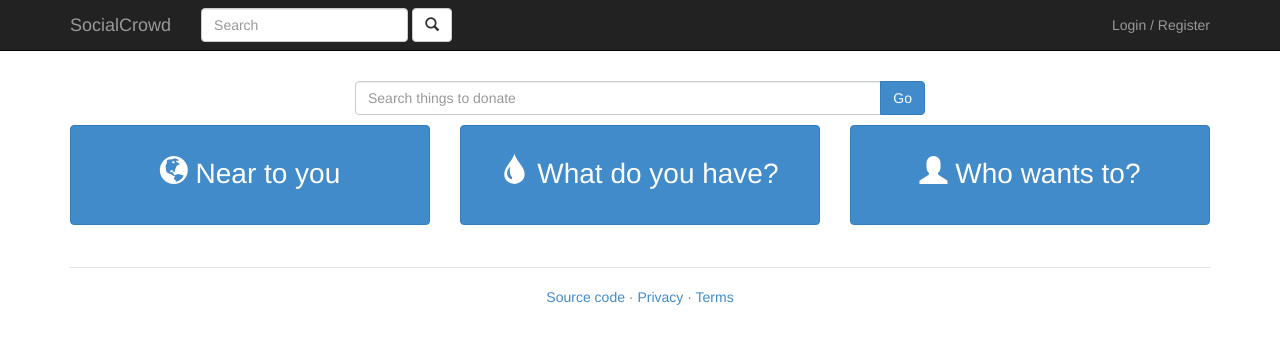
After one commit to socialinn/socialtocrowd, a Django app: page /project/things/ in a window 1280 px wide. The commit adds this page. Shown: the top 344 px of the page. Run offline with Django 3.2, Linux system fonts and the light colour scheme; parts of the project's set-up code (start-up, migrations or seed data) failed here and were passed over; some libraries are stand-ins or nearby versions.

Commit message:
Added basic things and ongs views

```diff
--- a/socialcrowd/landing/templates/landing/bigbuttons.html
+++ b/socialcrowd/landing/templates/landing/bigbuttons.html
@@ -8,14 +8,14 @@
     </div>
 
     <div class="col-lg-4">
-        <a href="#" class="bigbutton btn btn-primary">
+        <a href="{% url 'things' %}" class="bigbutton btn btn-primary">
             <span class="glyphicon glyphicon-tint"></span>
             {% trans "What do you have?" %}
         </a>
     </div>
 
     <div class="col-lg-4">
-        <a href="#" class="bigbutton btn btn-primary">
+        <a href="{% url 'ongs' %}" class="bigbutton btn btn-primary">
             <span class="glyphicon glyphicon-user"></span>
             {% trans "Who wants to?" %}
         </a>
--- a/socialcrowd/project/static/css/near.css
+++ b/socialcrowd/project/static/css/near.css
@@ -2,7 +2,3 @@
     height: 400px;
     margin-bottom: 20px;
 }
-.searchloc {
-    width: 50%;
-    margin: 10px auto;
-}
--- /dev/null
+++ b/socialcrowd/project/static/css/project.css
@@ -0,0 +1,4 @@
+.searchbar {
+    width: 50%;
+    margin: 10px auto;
+}
--- a/socialcrowd/project/templates/project/near.html
+++ b/socialcrowd/project/templates/project/near.html
@@ -1,7 +1,10 @@
 {% extends "base.html" %}
 {% load i18n %}
 
+{% block title %}{% trans "Near to you" %}{% endblock %}
+
 {% block extrahead %}
+    <link type="text/css" href="{{ STATIC_URL }}css/project.css" rel="stylesheet"></link>
     <link type="text/css" href="{{ STATIC_URL }}css/near.css" rel="stylesheet"></link>
 {% endblock %}
 
@@ -14,7 +17,7 @@
 {% endblock %}
 
 {% block content %}
-    <div class="searchloc input-group">
+    <div class="searchbar input-group">
       <input type="text" class="form-control" id="address" placeholder="{% trans "Search your location" %}">
       <span class="input-group-btn">
         <input type="button" class="btn btn-primary" value="{% trans "Go" %}" onclick="Near.codeAddress()">
--- /dev/null
+++ b/socialcrowd/project/templates/project/search.html
@@ -0,0 +1,25 @@
+{% extends "base.html" %}
+{% load i18n %}
+
+{% block title %}{{ title }}{% endblock %}
+
+{% block extrahead %}
+    <link type="text/css" href="{{ STATIC_URL }}css/project.css" rel="stylesheet"></link>
+{% endblock %}
+
+{% block content %}
+    <form method="" action="POST">
+    {% csrf_token %}
+        <div class="searchbar input-group">
+          <input type="text" class="form-control" name="search" placeholder="{{ placeholder }}">
+          <span class="input-group-btn">
+            <input type="button" class="btn btn-primary" value="{% trans "Go" %}"/>
+          </span>
+        </div>
+    </form>
+
+    <div class="list">
+    </div>
+
+    {% include "landing/bigbuttons.html" %}
+{% endblock %}
--- a/socialcrowd/project/urls.py
+++ b/socialcrowd/project/urls.py
@@ -3,4 +3,6 @@ from project import views
 
 urlpatterns = patterns('',
     url(r'^near/$', views.near, name="near"),
+    url(r'^things/$', views.things, name="things"),
+    url(r'^ongs/$', views.ongs, name="ongs"),
 )
--- a/socialcrowd/project/views.py
+++ b/socialcrowd/project/views.py
@@ -1,6 +1,29 @@
 from django.views.generic.base import TemplateView
+from django.utils.translation import ugettext as _
 
 
 class Near(TemplateView):
     template_name = 'project/near.html'
 near = Near.as_view()
+
+
+class Things(TemplateView):
+    template_name = 'project/search.html'
+
+    def get_context_data(self, *args, **kwargs):
+        ctx = super(Things, self).get_context_data(*args, **kwargs)
+        ctx['title'] = _('Donate')
+        ctx['placeholder'] = _('Search things to donate')
+        return ctx
+things = Things.as_view()
+
+
+class ONGs(TemplateView):
+    template_name = 'project/search.html'
+
+    def get_context_data(self, *args, **kwargs):
+        ctx = super(ONGs, self).get_context_data(*args, **kwargs)
+        ctx['title'] = _('ONGs')
+        ctx['placeholder'] = _('Search ONG to donate')
+        return ctx
+ongs = ONGs.as_view()
```
